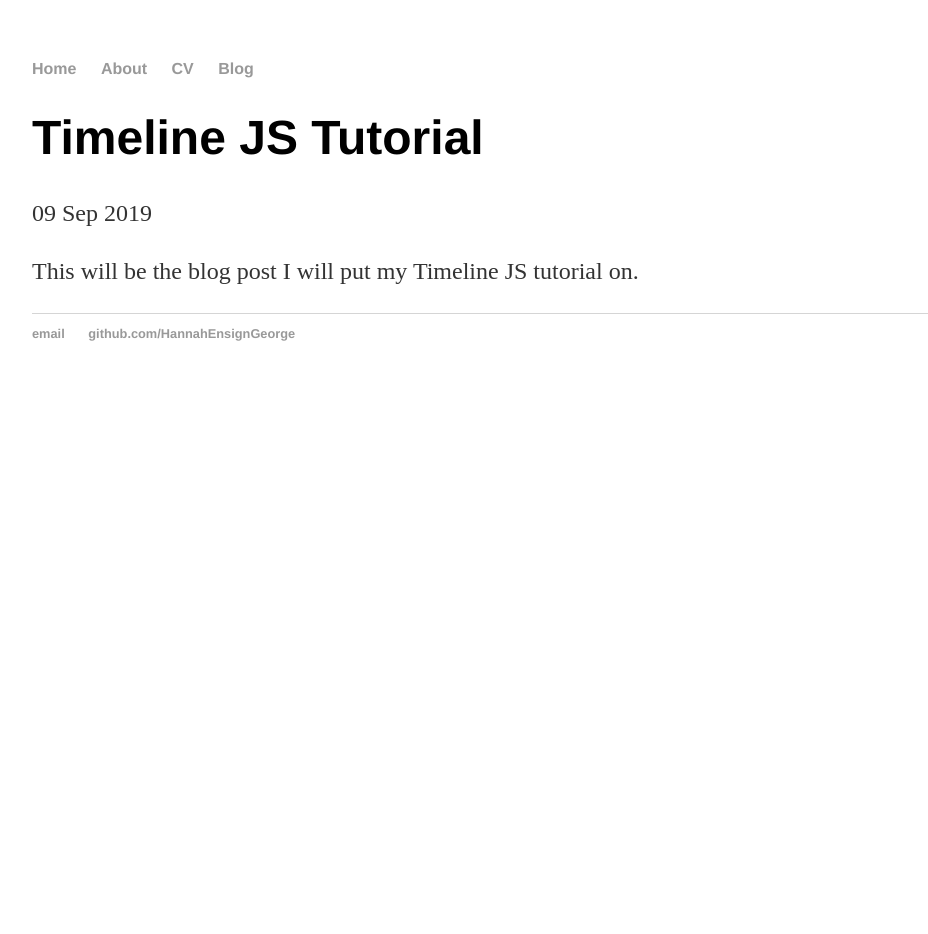
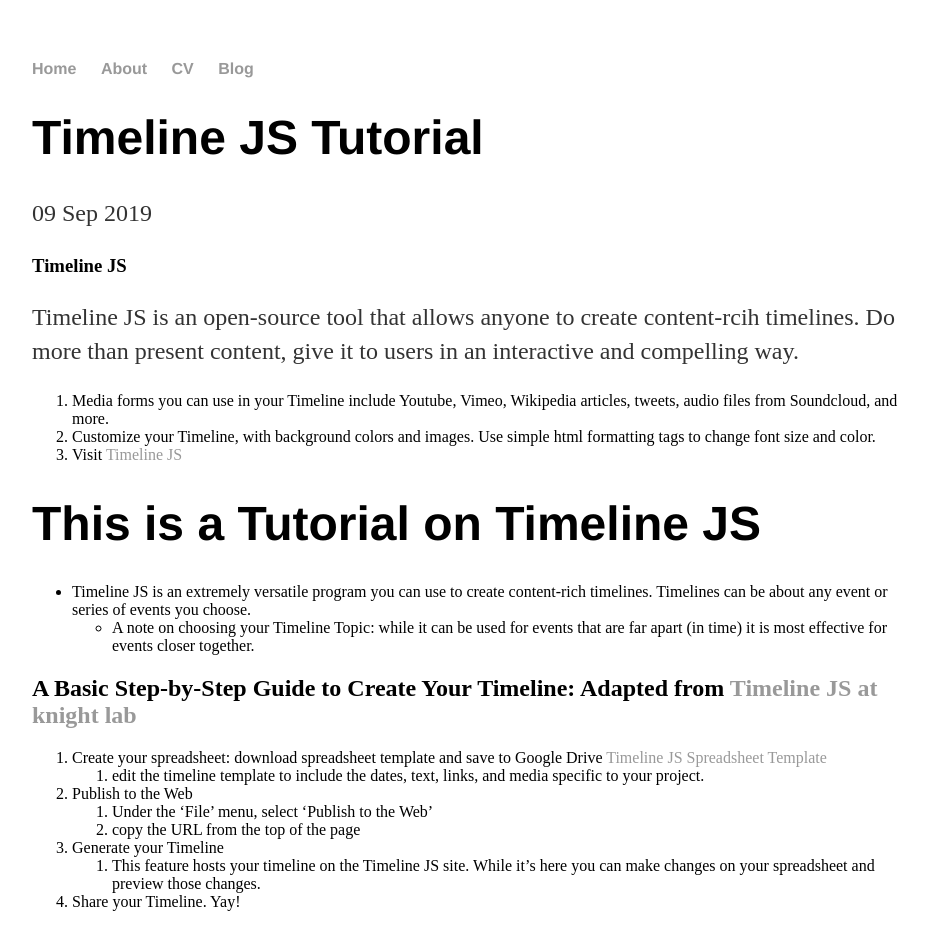
Before and after one commit to HannahEnsignGeorge/HannahEnsignGeorge.github.io, a Jekyll site: the page built from _posts/2019-09-09-Timeline-JS-Tutorial.md, in a window 1280 px wide and 1400 px high. Shown: the top 934 px of the window, without its empty margins (160-1088 px from the left). Built offline with Jekyll 4.4.1, drawn with Linux system fonts in a browser that asks for light colours; some of the changed text lies outside the part shown.

Commit message:
Updated Timeline Blog
Transferred Timeline tutorial from my other depository to this one.

```diff
--- a/_posts/2019-09-09-Timeline-JS-Tutorial.md
+++ b/_posts/2019-09-09-Timeline-JS-Tutorial.md
@@ -4,4 +4,39 @@
 date: 2019-09-09
 ---
 
-This will be the blog post I will put my Timeline JS tutorial on.
+### Timeline JS
+
+Timeline JS is an open-source tool that allows anyone to create content-rcih timelines.
+Do more than present content, give it to users in an interactive and compelling way.
+1. Media forms you can use in your Timeline include Youtube, Vimeo, Wikipedia articles, tweets, audio files from Soundcloud, and more.
+2. Customize your Timeline, with background colors and images. Use simple html formatting tags to change font size and color.
+3. Visit [Timeline JS](https://timeline.knightlab.com/#preview-embed)
+
+# **This is a Tutorial on Timeline JS** #
+
+- Timeline JS is an extremely versatile program you can use to create content-rich timelines. Timelines can be about any event or series of events you choose.
+  * A note on choosing your Timeline Topic: while it can be used for events that are far apart (in time) it is most effective for events closer together.
+
+## A Basic Step-by-Step Guide to Create Your Timeline: Adapted from [Timeline JS at knight lab](https://timeline.knightlab.com/#make) ##
+
+1. Create your spreadsheet: download spreadsheet template and save to Google Drive [Timeline JS Spreadsheet Template](https://docs.google.com/spreadsheets/d/1L-BYrNCEAcSwn8Rr91uiYwee7VD-pK4x38auquRepm0/edit#gid=0)
+    1. edit the timeline template to include the dates, text, links, and media specific to your project.
+
+2. Publish to the Web
+   1. Under the 'File' menu, select 'Publish to the Web'
+   2. copy the URL from the top of the page
+
+3. Generate your Timeline
+   1. This feature hosts your timeline on the Timeline JS site. While it's here you can make changes on your spreadsheet and preview those changes.
+
+4. Share your Timeline. Yay!
+
+## Important Notes on Timeline JS: Tricks & Hints ##
+
+  * When importing in Timeline, make sure the URL you use takes you straight to the image. A URL to a wikipedia page where the image is will NOT work in Timeline. On Wikimedia, there should be a button that says "Use this file on the web" which gives you the URL you're looking for. Or, right click on an image and select "Open in a new tab" which should give you a usable URL too.
+  * When working with eras, make sure your eras have starting and end dates. Similarly, if you give the exact hour an event started, it needs to have an ending hour as well.
+  * Formatting Fun! To change the background of your Timeline slides, you can use hexadecimal color or an image URL. In my Timeline example I used both hexadecimal color codes and an image URL. Hexadecimal colors are html color codes. Google 'HTML color codes' or use [this page I used](https://html-color-codes.info/)
+
+## My Timeline Example ##
+
+<iframe src='https://cdn.knightlab.com/libs/timeline3/latest/embed/index.html?source=1G_DhfiS3g_mIs-lPvuATjqSIDCgRX5gSK9W4pY1SeA0&font=Default&lang=en&initial_zoom=2&height=650' width='100%' height='650' webkitallowfullscreen mozallowfullscreen allowfullscreen frameborder='0'></iframe>com/libs/timeline3/latest/embed/index.html?source=1G_DhfiS3g_mIs-lPvuATjqSIDCgRX5gSK9W4pY1SeA0&font=Default&lang=en&initial_zoom=2&height=650</iframe>
```
